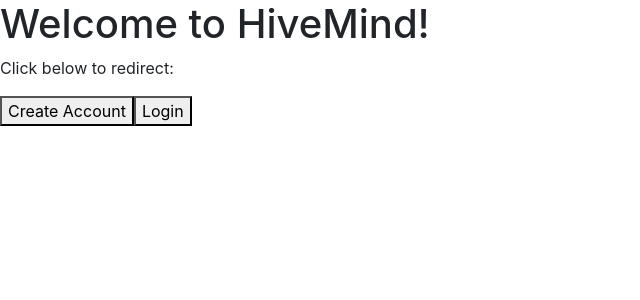
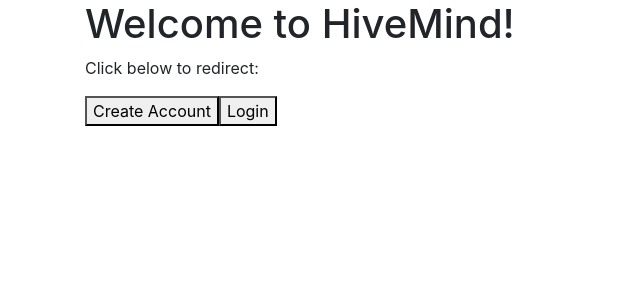
Before and after one commit to caleb-oxbor/HiveMind, a React (Create React App) app in the folder client/: page / in a window 1280 px wide. Shown: the top 300 px of the page, without its empty margins (0-640 px from the left). Built offline with nearby package versions, Linux system fonts and the light colour scheme.

Commit message:
restructured index and app. site launches welcome from initial screen

```diff
--- a/client/src/App.js
+++ b/client/src/App.js
@@ -1,19 +1,43 @@
 import './App.css';
-import React from 'react';
-import { Link } from 'react-router-dom';
+import React, { Fragment, useState } from "react";
+
+import {BrowserRouter as Router,
+  Routes,
+  Route,
+  Navigate
+}  from "react-router-dom";
+
+//components
+import CreateAccount from './components/CreateAccount';
+import LogIn from './components/LogIn';
+import Welcome from './components/Welcome';
 
 function App() {
+  const [isAuthenticated, setIsAuthenticated] = useState(false);
+
+  const setAuth = (boolean) => {
+    setIsAuthenticated(boolean);
+  };
+
   return (
-    <div>
-      <h1>Welcome to HiveMind!</h1>
-      <p>Click below to redirect:</p>
-      <Link to="/create-account">
-        <button>Create Account</button>
-      </Link>
-      <Link to="/login">
-        <button>Login</button>
-      </Link>
-    </div>
+    <Fragment>
+      <Router>
+        <div className='container'>
+          <Routes>
+
+            <Route path="/" element={<Welcome />} />
+
+            <Route path="/login" element={<LogIn />} />
+
+            <Route
+              path="/register" element={<CreateAccount setAuth={setAuth} />}
+            />
+
+            {/* Add other routes here */}
+          </Routes>
+        </div>
+      </Router>
+    </Fragment>
   );
 }
 
--- a/client/src/components/LogIn.js
+++ b/client/src/components/LogIn.js
@@ -1,7 +1,9 @@
 import React from 'react';
 
 function LogIn() {
-  <h1>LOG IN !!!</h1>
+  return(
+    <h1>LOG IN !!!</h1>
+  )
 }
 
 export default LogIn;
--- a/client/src/components/Welcome.js
+++ b/client/src/components/Welcome.js
@@ -6,7 +6,7 @@ function Welcome() {
     <div>
       <h1>Welcome to HiveMind!</h1>
       <p>Click below to redirect:</p>
-      <Link to="/create-account">
+      <Link to="/register">
         <button>Create Account</button>
       </Link>
       <Link to="/login">
--- a/client/src/index.js
+++ b/client/src/index.js
@@ -1,22 +1,17 @@
-import ReactDOM from "react-dom/client";
-import { BrowserRouter, Routes, Route } from "react-router-dom";
-import App from "./App";
-import Welcome from './components/Welcome';
-import LogIn from './components/LogIn';
-import CreateAccount from "./components/CreateAccount";
-
-export default function Index() {
-  return (
-    <BrowserRouter>
-      <Routes>
-        <Route path="/" element={<App />} />
-        <Route path="welcome" element={<Welcome />} />
-        <Route path="login" element={<LogIn />} />
-        <Route path="create-account" element={<CreateAccount />} />
-      </Routes>
-    </BrowserRouter>
-  );
-}
+import React from 'react';
+import ReactDOM from 'react-dom/client';
+import './index.css';
+import App from './App';
+import reportWebVitals from './reportWebVitals';
 
 const root = ReactDOM.createRoot(document.getElementById('root'));
-root.render(<Index />);
+root.render(
+  <React.StrictMode>
+    <App />
+  </React.StrictMode>
+);
+
+// If you want to start measuring performance in your app, pass a function
+// to log results (for example: reportWebVitals(console.log))
+// or send to an analytics endpoint. Learn more: https://bit.ly/CRA-vitals
+reportWebVitals();
```
